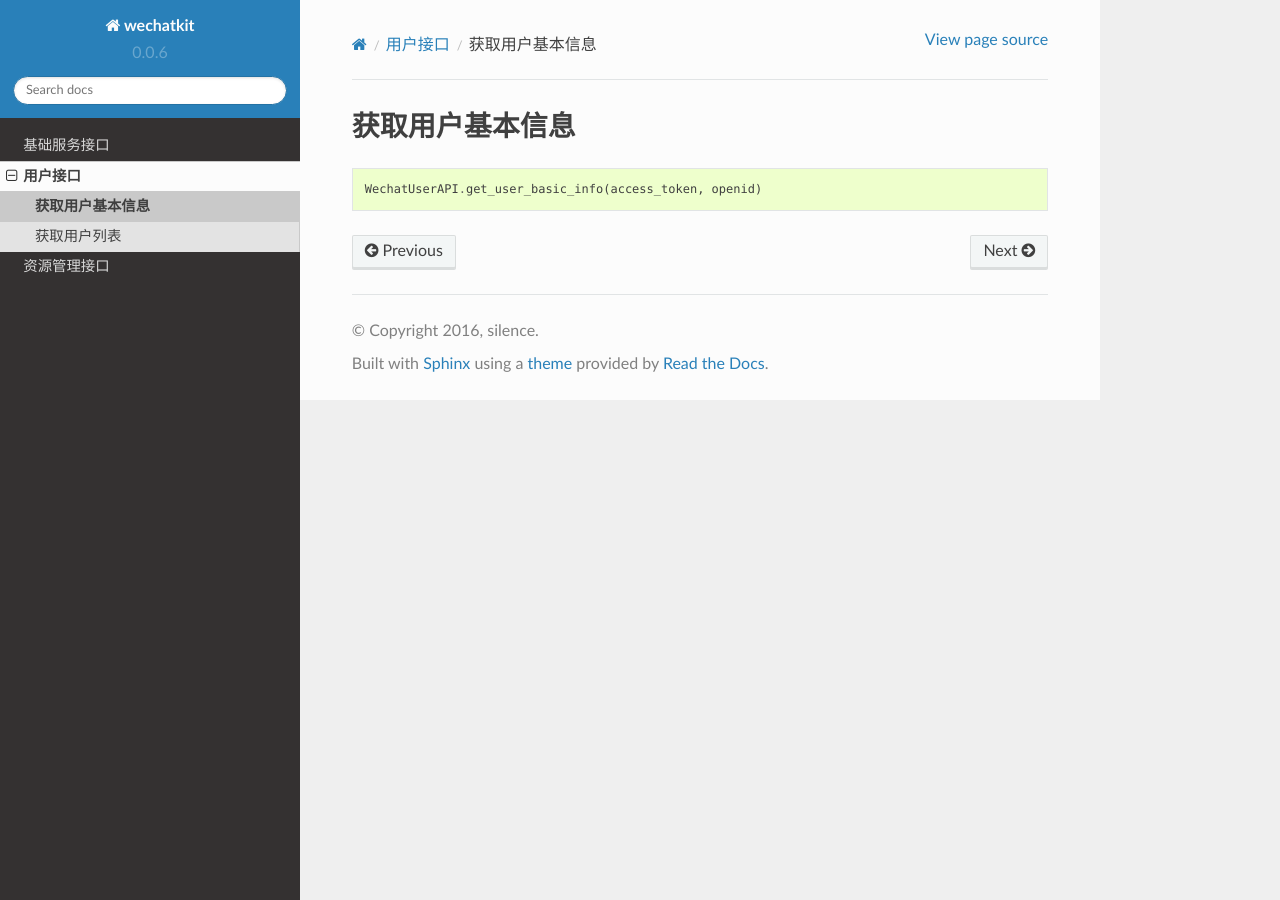
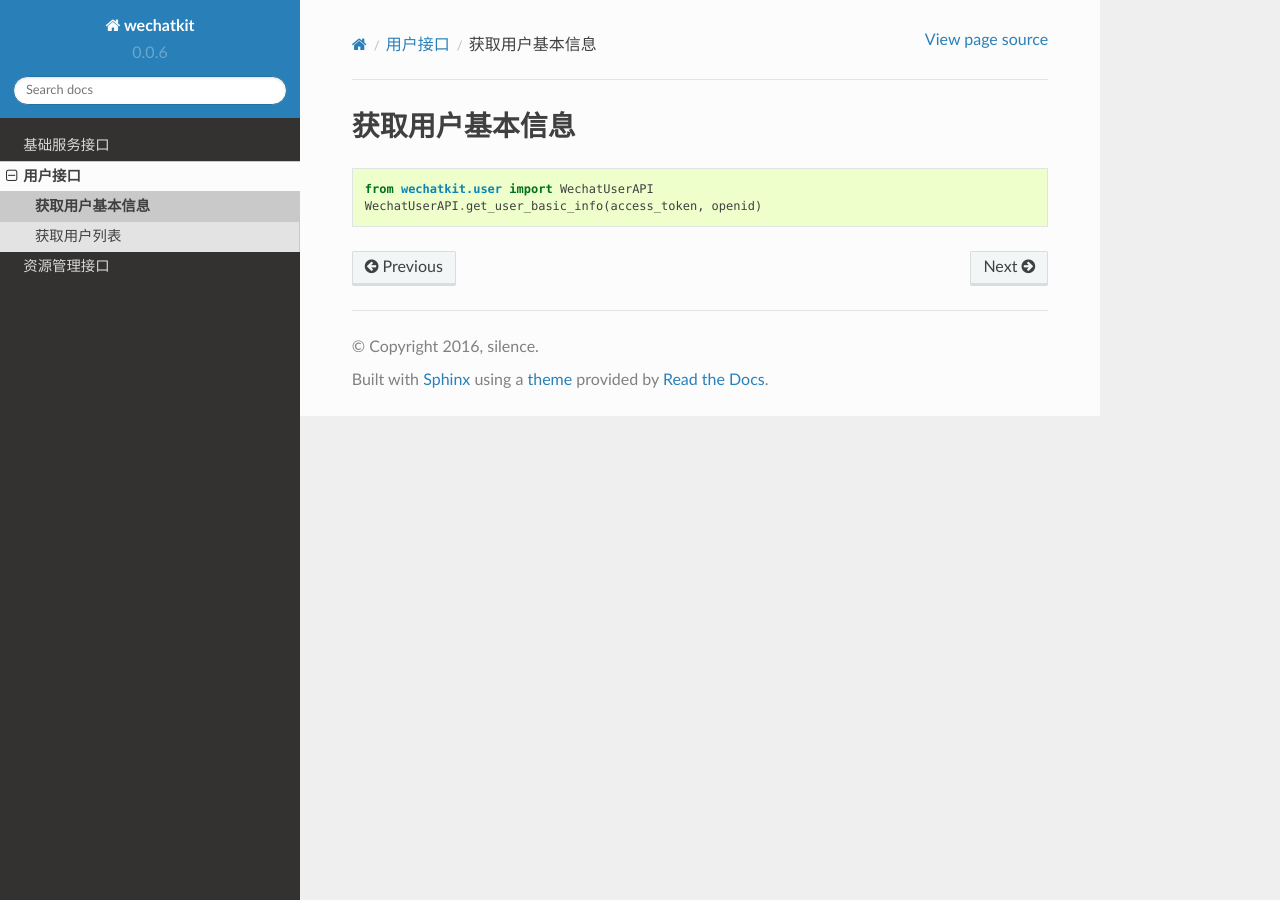
Before and after one commit to istommao/wechatkit, a Sphinx documentation site: the page built from docs/user/userinfo.rst, in a window 1280 px wide. Built offline with Sphinx 7.4.7 and the Read the Docs theme 2.0.0, drawn with Linux system fonts in a browser that asks for light colours.

```diff
--- a/docs/basic/access_token.rst
+++ b/docs/basic/access_token.rst
@@ -3,4 +3,5 @@
 
 .. code-block:: python
 
+    from wechatkit.basic import WechatBasicAPI
     WechatBasicAPI.get_access_token(appid, appsecret)
--- a/docs/basic/callbackip.rst
+++ b/docs/basic/callbackip.rst
@@ -3,4 +3,5 @@
 
 .. code-block:: python
 
+    from wechatkit.basic import WechatBasicAPI
     WechatBasicAPI.get_callbackip(access_token)
--- a/docs/basic/web_access_token.rst
+++ b/docs/basic/web_access_token.rst
@@ -4,4 +4,5 @@
 
 .. code-block:: python
 
+    from wechatkit.basic import WechatBasicAPI
     WechatBasicAPI.get_web_access_token(appid, appsecret, code)
--- a/docs/user/userinfo.rst
+++ b/docs/user/userinfo.rst
@@ -3,4 +3,5 @@
 
 .. code-block:: python
 
+    from wechatkit.user import WechatUserAPI
     WechatUserAPI.get_user_basic_info(access_token, openid)
--- a/docs/user/userlist.rst
+++ b/docs/user/userlist.rst
@@ -3,4 +3,5 @@
 
 .. code-block:: python
 
+    from wechatkit.user import WechatUserAPI
     WechatUserAPI.get_user_list(access_token, next_openid=None)
--- a/setup.py
+++ b/setup.py
@@ -8,7 +8,7 @@ INSTALL_REQUIRES = [
     'xmltodict>=0.10.2'
 ]
 
-VERSION = '0.0.6'
+VERSION = '0.0.7'
 
 LONG_DESCRIPTION = 'wechatkit is a common wechat api component.'
 
```
Also changed, not shown: changelog.md (+6 -0 lines).
